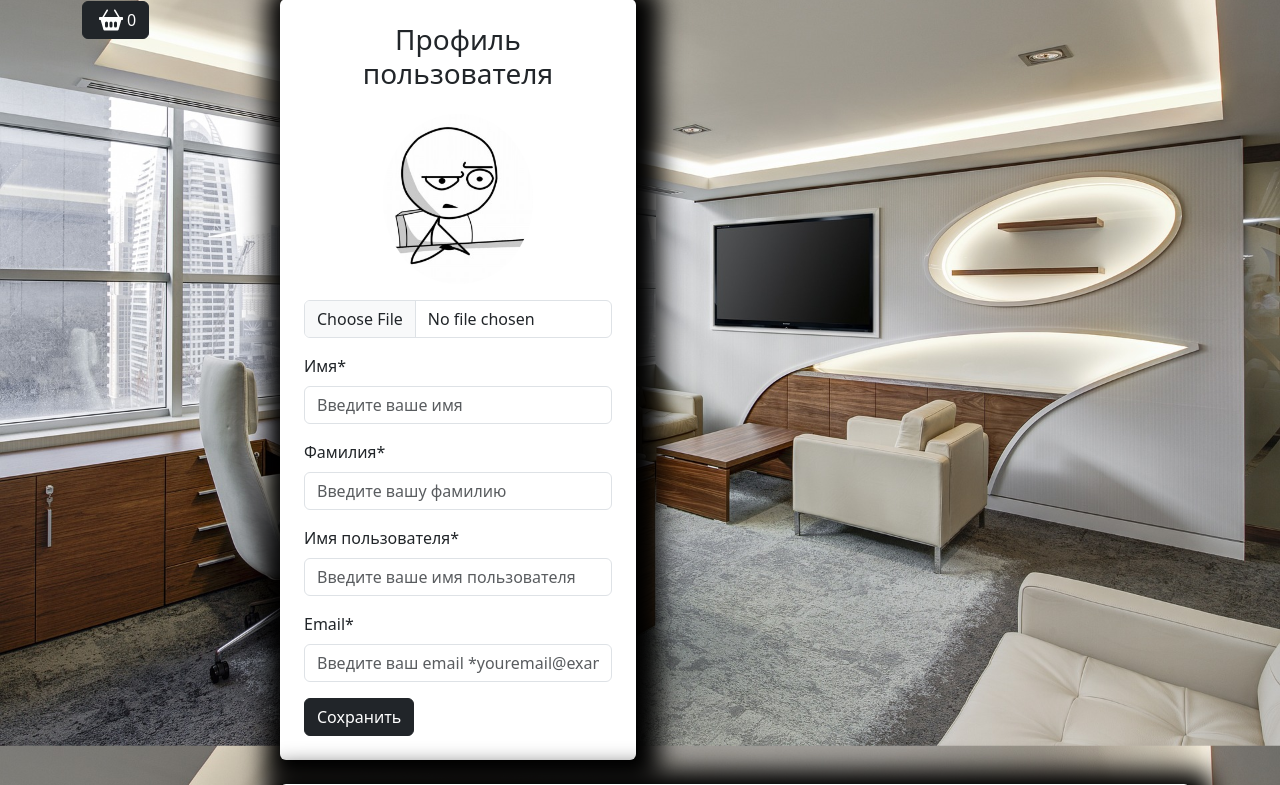
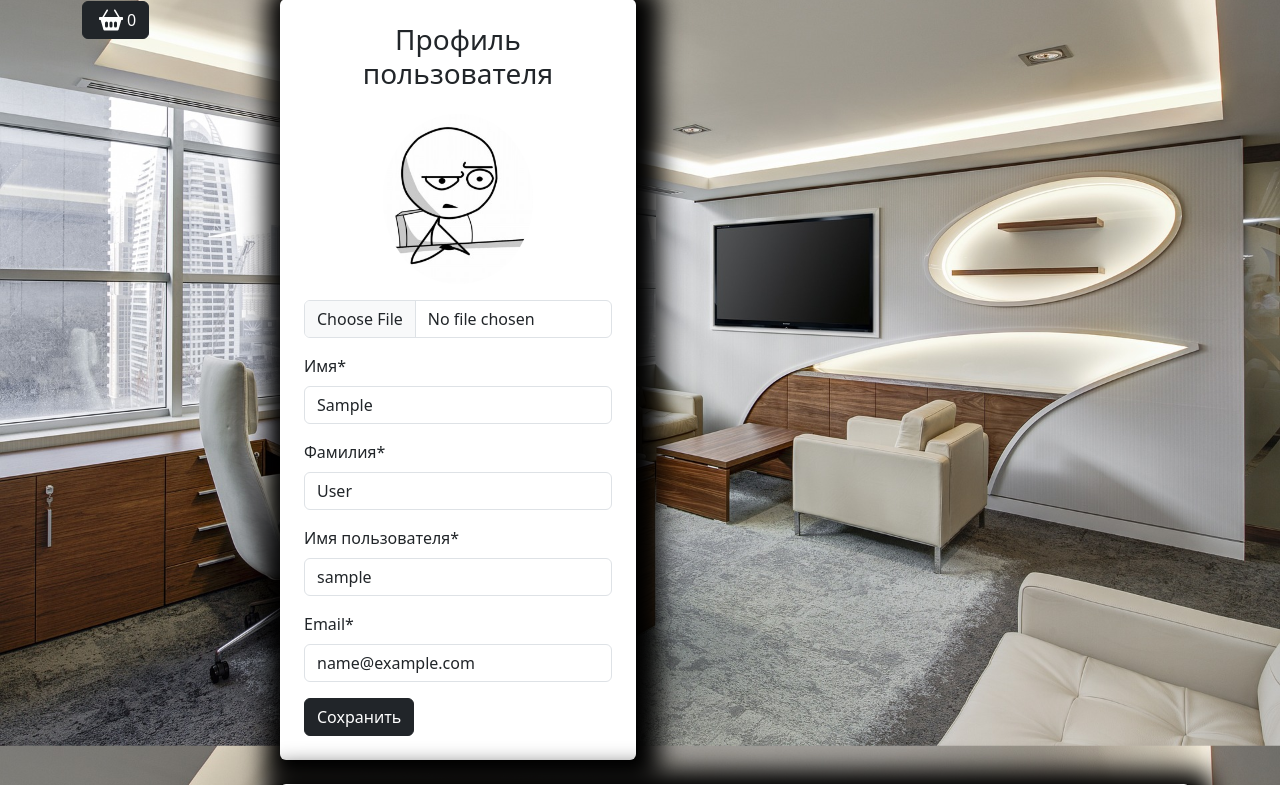
Before and after one commit to D-Ilya/django-shop, a Django app: page /user/profile/ in a window 1280 px wide. Shown: the part 109-894 px from the top of the page. Run offline with Django 4.2, Linux system fonts and the light colour scheme; the visitor is signed in with stand-in values (Sample User, id 1); data comes from the database, SQL or seed files in the repository; some libraries are stand-ins or nearby versions.

Commit message:
profile page is developed

```diff
--- a/app/users/forms.py
+++ b/app/users/forms.py
@@ -1,5 +1,5 @@
 from django import forms
-from django.contrib.auth.forms import AuthenticationForm, UserCreationForm
+from django.contrib.auth.forms import AuthenticationForm, UserCreationForm, UserChangeForm
 
 from users.models import User
 
@@ -48,3 +48,22 @@ class UserRegistrationForm(UserCreationForm):
     email = forms.CharField()
     password1 = forms.CharField()
     password2 = forms.CharField()
+
+
+class ProfileForm(UserChangeForm):
+
+    class Meta:
+        model = User
+        fields = (
+            'first_name',
+            'last_name',
+            'username',
+            'email',
+            'image',
+        )
+
+    image = forms.ImageField(required=False)
+    first_name = forms.CharField()
+    last_name = forms.CharField()
+    username = forms.CharField()
+    email = forms.CharField()
--- a/app/users/templates/users/profile.html
+++ b/app/users/templates/users/profile.html
@@ -10,35 +10,76 @@
             <div class="col-md-5">
                 <div class=" bg-white p-4 mb-4 mx-2 rounded custom-shadow">
                     <h3 class="text-center mb-4">Профиль пользователя</h3>
-                    <form>
+                    <form action="{% url "users:profile" %}" method="post" enctype="multipart/form-data">
+                        {% csrf_token %}
                         <div class="row">
                             <div class="col-md-12 mb-3 text-center">
-                                <img src="{% static "deps/images/baseavatar.jpg" %}"
-                                    alt="Аватар пользователя" class="img-fluid rounded-circle"
-                                    style="max-width: 150px;">
-                                <input type="file" class="form-control mt-3" id="avatar"
+                                {% if user.image %}
+                                    <img src="{{ user.image.url }}"
+                                        alt="Аватар пользователя" class="img-fluid rounded"
+                                        style="max-width: 150px;">
+                                {% else %}
+                                    <img src="{% static "deps/images/baseavatar.jpg" %}"
+                                        alt="Аватар пользователя" class="img-fluid rounded-circle"
+                                        style="max-width: 150px;">
+                                {% endif %}
+                                <input type="file" class="form-control mt-3" id="id_image"
+                                    name='image'
                                     accept="image/*">
+                                {% if form.image.errors %}
+                                    <div class="alert alert-danger alert-dismissible fade show">
+                                        {{ form.image.errors }}
+                                    </div>
+                                {% endif %}
                             </div>
                             <div class="col-md-12 mb-3">
                                 <label for="firstName" class="form-label">Имя*</label>
-                                <input type="text" class="form-control" id="firstName"
+                                <input type="text" class="form-control" id="id_first_name"
+                                    name="first_name"
+                                    value="{{ form.first_name.value }}"
                                     placeholder="Введите ваше имя" value="" required>
+                                {% if form.first_name.errors %}
+                                    <div class="alert alert-danger alert-dismissible fade show">
+                                        {{ form.first_name.errors }}
+                                    </div>
+                                {% endif %}
                             </div>
                             <div class="col-md-12 mb-3">
                                 <label for="lastName" class="form-label">Фамилия*</label>
-                                <input type="text" class="form-control" id="lastName"
+                                <input type="text" class="form-control" id="id_last_name"
+                                    name="last_name"
+                                    value="{{ form.last_name.value }}"
                                     placeholder="Введите вашу фамилию" value="" required>
+                                {% if form.last_name.errors %}
+                                    <div class="alert alert-danger alert-dismissible fade show">
+                                        {{ form.last_name.errors }}
+                                    </div>
+                                {% endif %}
                             </div>
                             <div class="col-md-12 mb-3">
                                 <label for="username" class="form-label">Имя пользователя*</label>
-                                <input type="text" class="form-control" id="username"
+                                <input type="text" class="form-control" id="id_username"
+                                    name="username"
+                                    value="{{ form.username.value }}"
                                     placeholder="Введите ваше имя пользователя" value="" required>
+                                {% if form.username.errors %}
+                                <div class="alert alert-danger alert-dismissible fade show">
+                                    {{ form.username.errors }}
+                                </div>
+                                {% endif %}
                             </div>
                             <div class="col-md-12 mb-3">
                                 <label for="email" class="form-label">Email*</label>
-                                <input type="email" class="form-control" id="email"
+                                <input type="email" class="form-control" id="id_email"
+                                    name="email"
+                                    value="{{ form.email.value }}"
                                     placeholder="Введите ваш email *youremail@example.com" value=""
                                     required>
+                                    {% if form.email.errors %}
+                                    <div class="alert alert-danger alert-dismissible fade show">
+                                        {{ form.email.errors }}
+                                    </div>
+                                {% endif %}
                             </div>
                         </div>
                         <button type="submit" class="btn btn-dark">Сохранить</button>
--- a/app/users/views.py
+++ b/app/users/views.py
@@ -1,11 +1,11 @@
 from django.contrib import auth
+from django.contrib.auth.decorators import login_required
 from django.http import HttpResponseRedirect
 from django.shortcuts import redirect, render
 from django.urls import reverse
 
-from users.forms import UserLoginForm, UserRegistrationForm
 
-# Create your views here.
+from users.forms import ProfileForm, UserLoginForm, UserRegistrationForm
 
 
 def login(request):
@@ -16,7 +16,6 @@ def login(request):
 
             if user := auth.authenticate(username=username, password=password):
                 auth.login(request, user)
-                return HttpResponseRedirect(reverse('main:index'))
     else:
         form = UserLoginForm()
     context = {
@@ -29,7 +28,9 @@ def login(request):
 
 def registration(request):
     if request.method == 'POST':
-        if (form := UserRegistrationForm(data=request.POST)) and form.is_valid():
+        if (form := UserRegistrationForm(
+                data=request.POST
+        )) and form.is_valid():
             form.save()
             user = form.instance
             auth.login(request, user)
@@ -45,14 +46,28 @@ def registration(request):
     return render(request, 'users/registration.html', context)
 
 
+@login_required
 def profile(request):
+    if request.method == 'POST':
+        if (form := ProfileForm(
+                data=request.POST,
+                instance=request.user,
+                files=request.FILES
+        )) and form.is_valid():
+            form.save()
+
+            return HttpResponseRedirect(reverse('user:profile'))
+    else:
+        form = ProfileForm(instance=request.user)
     context = {
-        'title': 'Профиль'
+        'title': 'Профиль',
+        'form': form
     }
 
     return render(request, 'users/profile.html', context)
 
 
+@login_required
 def logout(request):
     auth.logout(request)
     return redirect(reverse('main:index'))
```
Also changed, not shown: app/media/users_images/Рудиус.png (added).
